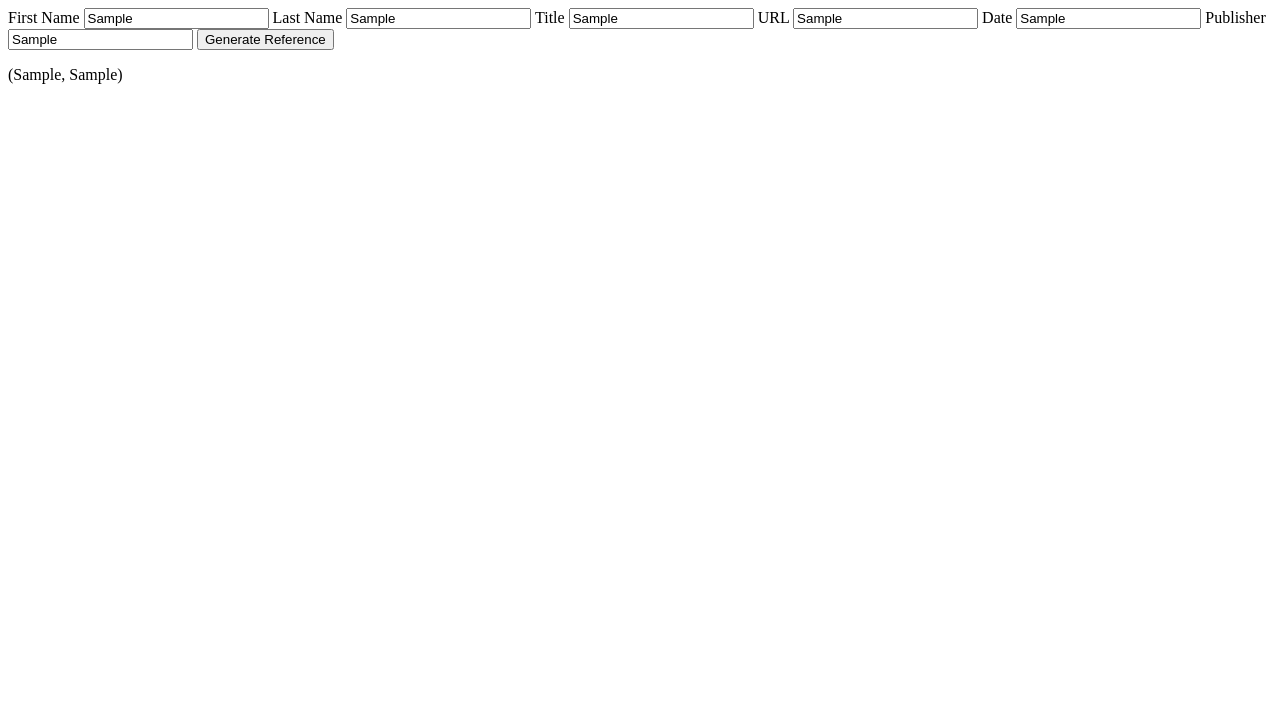
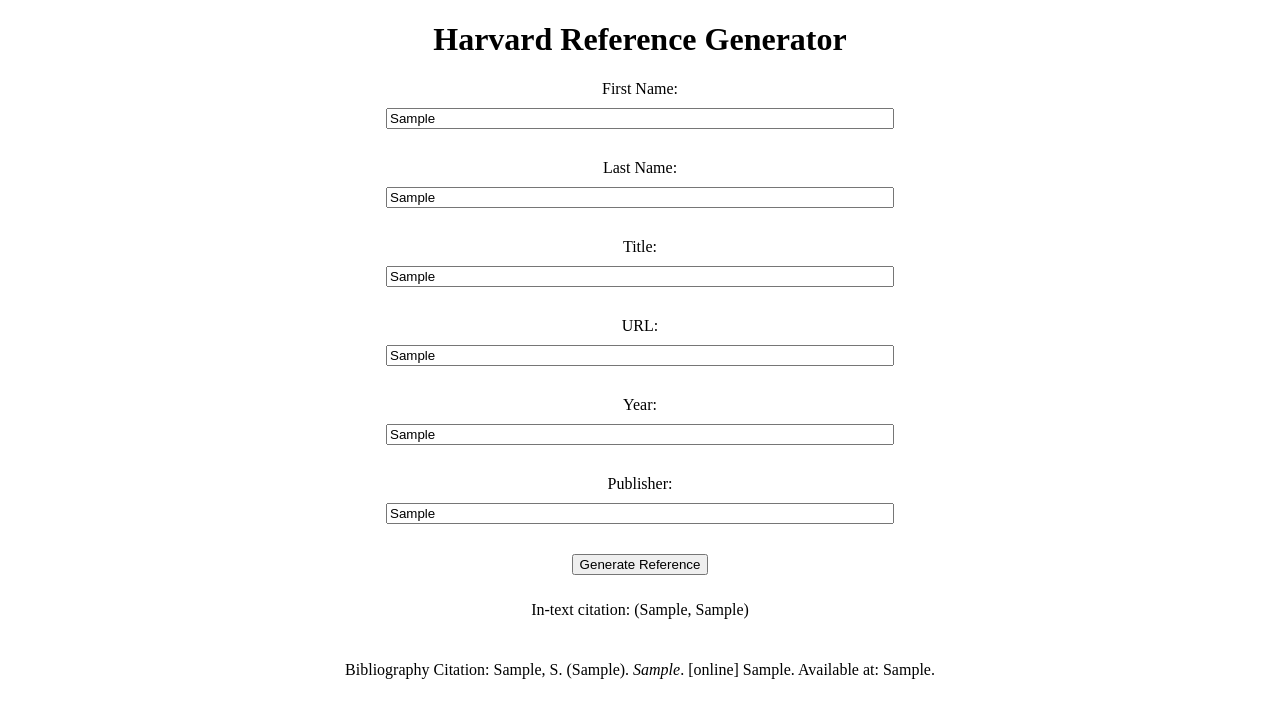
Before and after one commit to freddieheath/referencer, a plain HTML site: page index.html in a window 1280 px wide. Both pictures are taken after typing "Sample", "Sample", "Sample", "Sample", "Sample", "Sample" into the empty fields and a click on the button "Generate Reference". Drawn offline with Linux system fonts and the light colour scheme.

Commit message:
Fully functional form

```diff
--- a/index.html
+++ b/index.html
@@ -3,24 +3,28 @@
   <head>
     <meta charset="UTF-8" />
     <meta name="viewport" content="width=device-width, initial-scale=1.0" />
+    <link rel="stylesheet" href="./styles.css" />
     <title>Referencer</title>
   </head>
   <body>
-    <label for="firstName">First Name</label>
-    <input type="text" id="firstName" />
-    <label for="lastName">Last Name</label>
-    <input type="text" id="lastName" />
-    <label for="title">Title</label>
-    <input type="text" id="title" />
-    <label for="URL">URL</label>
-    <input type="text" id="URL" />
-    <label for="date">Date</label>
-    <input type="text" id="date" />
-    <label for="publisher">Publisher</label>
-    <input type="text" id="publisher" />
-    <button id="button">Generate Reference</button>
-    <p id="inTextReference"></p>
-    <p id="bibliographyReference"></p>
+    <h1>Harvard Reference Generator</h1>
+    <div class="form">
+      <label for="firstName">First Name: </label>
+      <input type="text" id="firstName" placeholder="John" />
+      <label for="lastName">Last Name: </label>
+      <input type="text" id="lastName" placeholder="Doe" />
+      <label for="title">Title: </label>
+      <input type="text" id="title" placeholder="a Website" />
+      <label for="URL">URL: </label>
+      <input type="text" id="URL" placeholder="www." />
+      <label for="year">Year: </label>
+      <input type="text" id="year" placeholder="0000" />
+      <label for="publisher">Publisher: </label>
+      <input type="text" id="publisher" placeholder="Forbes" />
+      <button id="button">Generate Reference</button>
+      <p id="inTextReference"></p>
+      <p id="bibliographyReference"></p>
+    </div>
     <script src="script.js"></script>
   </body>
 </html>
--- a/script.js
+++ b/script.js
@@ -1,17 +1,60 @@
+// To-do
+// Italicise title in bib ref
+// 'Today' date option
+// Multiple contributors
+// Multiple references (append a list)
+// Clear list
+// Keep list after refresh
+// Formatting of list
+
 const firstName = document.getElementById("firstName");
 const lastName = document.getElementById("lastName");
 const title = document.getElementById("title");
-const URL = document.getElementById("URL");
-const date = document.getElementById("date");
+const url = document.getElementById("URL");
+const year = document.getElementById("year");
 const publisher = document.getElementById("publisher");
 const button = document.getElementById("button");
 const textRef = document.getElementById("inTextReference");
 const bibRef = document.getElementById("bibliographyReference");
 
-function printBibRef() {}
+function printBibRef() {
+  if (
+    lastName.value &&
+    firstName.value &&
+    year.value &&
+    title.value &&
+    publisher.value &&
+    url.value
+  ) {
+    bibRef.innerHTML =
+      "Bibliography Citation: " +
+      lastName.value +
+      ", " +
+      firstName.value[0] +
+      ". " +
+      "(" +
+      year.value +
+      "). " +
+      "<i>" +
+      title.value +
+      "</i>" +
+      ". [online] " +
+      publisher.value +
+      ". " +
+      "Available at: " +
+      url.value +
+      ".";
+  } else {
+    alert("Please fill in all fields before submitting");
+  }
+}
 
 function printTextRef() {
-  textRef.textContent = "(" + firstName.value + ", " + date.value + ")";
+  if (lastName.value && year.value) {
+    textRef.textContent =
+      "In-text citation: " + "(" + lastName.value + ", " + year.value + ")";
+  }
 }
 
+button.addEventListener("click", printBibRef);
 button.addEventListener("click", printTextRef);
--- a/styles.css
+++ b/styles.css
@@ -0,0 +1,20 @@
+body h1 {
+  text-align: center;
+}
+
+.form {
+  align-items: center;
+  display: flex;
+  flex-direction: column;
+  gap: 10px;
+}
+
+input {
+  margin-bottom: 20px;
+  width: 500px;
+}
+
+.output {
+  display: flex;
+  justify-content: center;
+}
```
